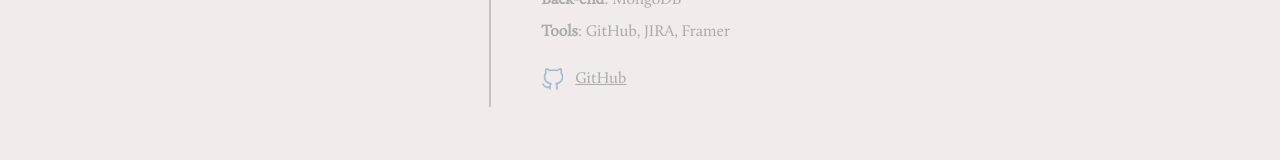
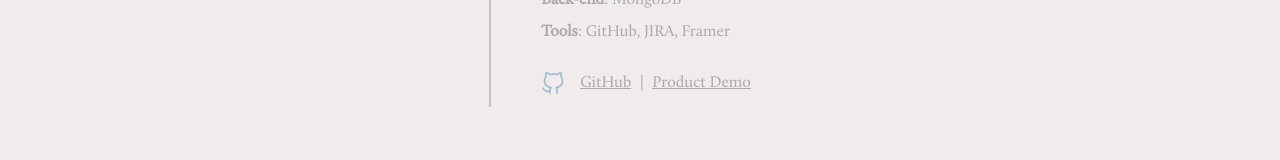
Before and after one commit to ctyxl/personal-webpage, a React (Vite) app: page /portfolio in a window 1280 px wide. Both pictures are taken after a click on the element "⇴ Covid Check-In Application". Shown: the part 505-665 px from the top of the page. Built offline with nearby package versions, Linux system fonts and the light colour scheme; a web font is replaced by a local one.

Commit message:
added product demo video for project one and fixed styling on portfolio page

```diff
--- a/src/PortfolioPage/portfolio.css
+++ b/src/PortfolioPage/portfolio.css
@@ -41,6 +41,7 @@
     text-decoration: underline;
     color: rgb(170, 170, 170);
     transition: ease-in-out 1s;
+    padding: 5px;
 }
 
 .projectOne a:hover {
--- a/src/PortfolioPage/portfolio.tsx
+++ b/src/PortfolioPage/portfolio.tsx
@@ -1,6 +1,7 @@
 import { useState } from "react";
 import { Link } from "react-router-dom";
 import "./portfolio.css";
+import covidDemo from "/Product Demo.mp4";
 
 const portfolio = () => {
   const portfolioListText = (
@@ -71,6 +72,10 @@ const portfolio = () => {
         href="https://github.com/UniSA-PS-Web-Pain/uni-ps-covid-checkin"
       >
         GitHub
+      </a>
+      <p> | </p>
+      <a target="_blank" href={covidDemo}>
+        Product Demo
       </a>
     </div>
   );
```
Also changed, not shown: 1 other file (tests, documents, lock files or other folders).
